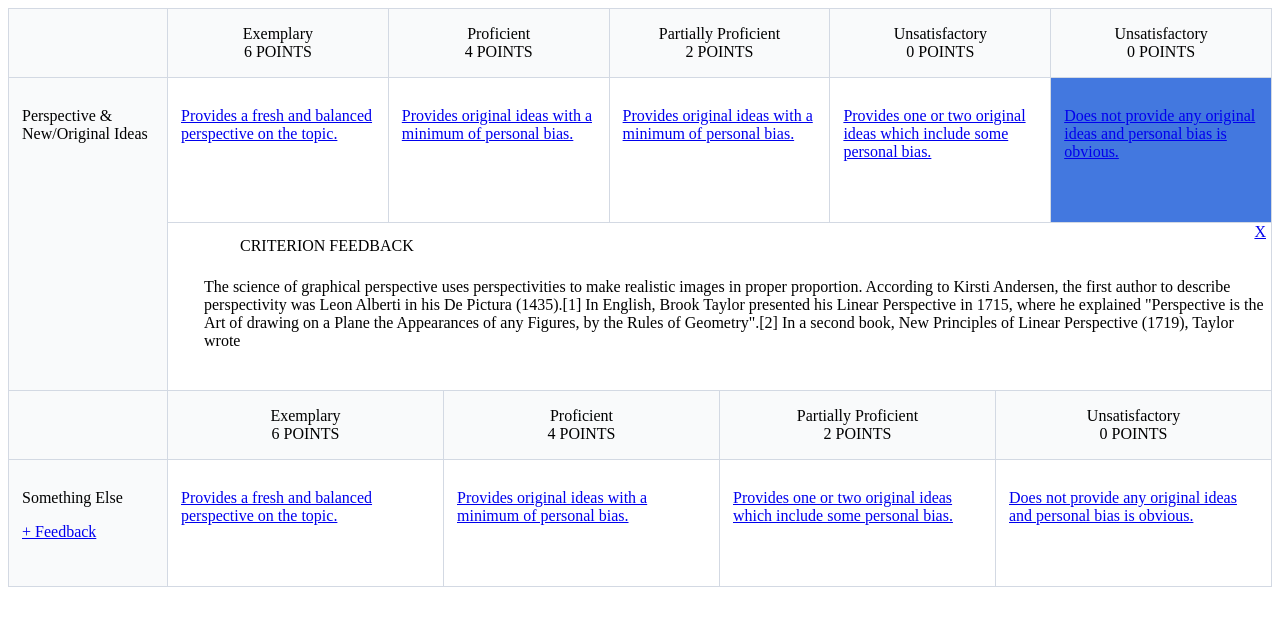
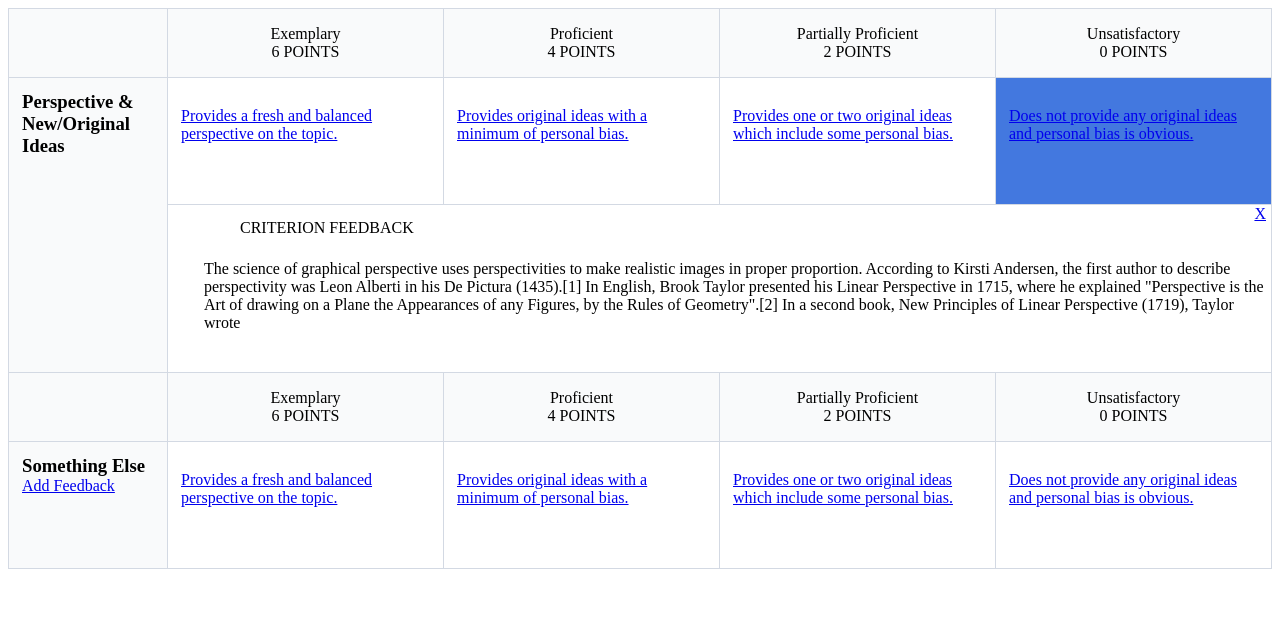
Before and after one commit to jbydeley-d2l/flexbox, a plain HTML site: page index.html in a window 1280 px wide. Both pictures are taken after a click on the radio button 1161 px from the left and 150 px from the top of the page. Drawn offline with nearby package versions, Linux system fonts and the light colour scheme.

Commit message:
Slight improvement to #ally

```diff
--- a/css/app.css
+++ b/css/app.css
@@ -88,6 +88,11 @@
 	padding-right: 5px;
 }
 
-.selected {
+.item[aria-checked="true"] {
 	background-color: #4378df;
 }
+
+h3 {
+  padding: 0;
+  margin: 0;
+}
--- a/index.html
+++ b/index.html
@@ -6,7 +6,7 @@
 		<link rel="stylesheet" href="css/app.css" media="screen" charset="utf-8">
 	</head>
 	<body>
-		<div class="flex_container rubric" role="application">
+		<div class="flex_container rubric" role="main">
 		  <div class="colHeader colHeader--first">
 
 		  </div>
@@ -28,26 +28,18 @@
 		        <span>Unsatisfactory</span>
 		        0 POINTS
 		      </div>
-		      <div class="item colHeader" id="col4">
-		        <span>Unsatisfactory</span>
-		        0 POINTS
-		      </div>
 		    </div>
 		  </div>
 		</div>
 		<div class="flex_container" role="radiogroup" aria-labelledby="header1">
 		  <div class="header">
-		    <p id="header1" tabindex="0">Perspective &amp; New/Original Ideas</p>
-			<a class="addFeedback hidden" href="#">+ Feedback</a>
-		  </div>
+		    <h3 id="header1" tabindex="0">Perspective &amp; New/Original Ideas</h3>
+				<a class="addFeedback hidden" href="#">Add Feedback</a>
+			</div>
 		  <div class="body">
 		    <div class="flex_container">
-		      <a href="#" class="item level" tabindex="0" aria-labelledby="header1 col1" aria-describedby="description1" role="radio">
+		      <a href="#" class="item level" tabindex="0" aria-labelledby="col1" aria-describedby="description1" role="radio">
 		        <p id="description1">Provides a fresh and balanced perspective on the topic.</p>
-		        <!-- <a href="#" role="button">Select</a> -->
-		      </a>
-		      <a href="#" class="item level" tabindex="0" aria-labelledby="col2" aria-describedby="description2" role="radio">
-		        <p id="description2">Provides original ideas with a minimum of personal bias.</p>
 		      </a>
 		      <a href="#" class="item level" tabindex="0" aria-labelledby="col2" aria-describedby="description2" role="radio">
 		        <p id="description2">Provides original ideas with a minimum of personal bias.</p>
@@ -101,15 +93,13 @@
 		</div>
 		<div class="flex_container" role="radiogroup" aria-labelledby="header1b">
 		  <div class="header">
-		    <p id="header1b" tabindex="0">Something Else</p>
-			<a class="addFeedback" href="#">+ Feedback</a>
-		  </div>
+		    <h3 id="header1b" tabindex="0">Something Else</h3>
+			<a class="addFeedback" href="#">Add Feedback</a>
+		</div>
 		  <div class="body">
 		    <div class="flex_container">
 		      <a href="#" class="item level" tabindex="0" aria-labelledby="col1b" aria-describedby="description1b" role="radio">
 		        <p id="description1b">Provides a fresh and balanced perspective on the topic.</p>
-		        <!--<a href="#" role="button" aria-labeled-by="description1 col1 header1">Select</a>
-						-->
 		      </a>
 		      <a href="#" class="item level" tabindex="0" aria-labelledby="col2b" aria-describedby="description2b" role="radio">
 		        <p id="description2b">Provides original ideas with a minimum of personal bias.</p>
@@ -122,9 +112,9 @@
 		        </p>
 		      </a>
 		    </div>
-			<div id="secondRowFeedback" class="flex_container feedbackRow hidden">
+			<div id="secondRowFeedback" class="flex_container feedbackRow hidden" role="alert">
 		      <div class="item feedback" tabindex="0">
-				<a href="#" class="close">X</a>
+				<a href="#" class="close" aria-label="Collapse Feedback">X</a>
 		        <div class="feedback__header">
 		          criterion feedback
 		        </div>
--- a/js/app.js
+++ b/js/app.js
@@ -10,8 +10,7 @@ $(() => {
 	});
 
 	$('.item.level').on('click', function() {
-		$(this).parent().children().removeClass('selected');
-		$(this).addClass('selected');
+		$(this).parent().children().removeAttr('aria-checked');
 		$(this).attr('aria-checked', 'true');
 	});
 });
```
Also changed, not shown: 1 other file.
